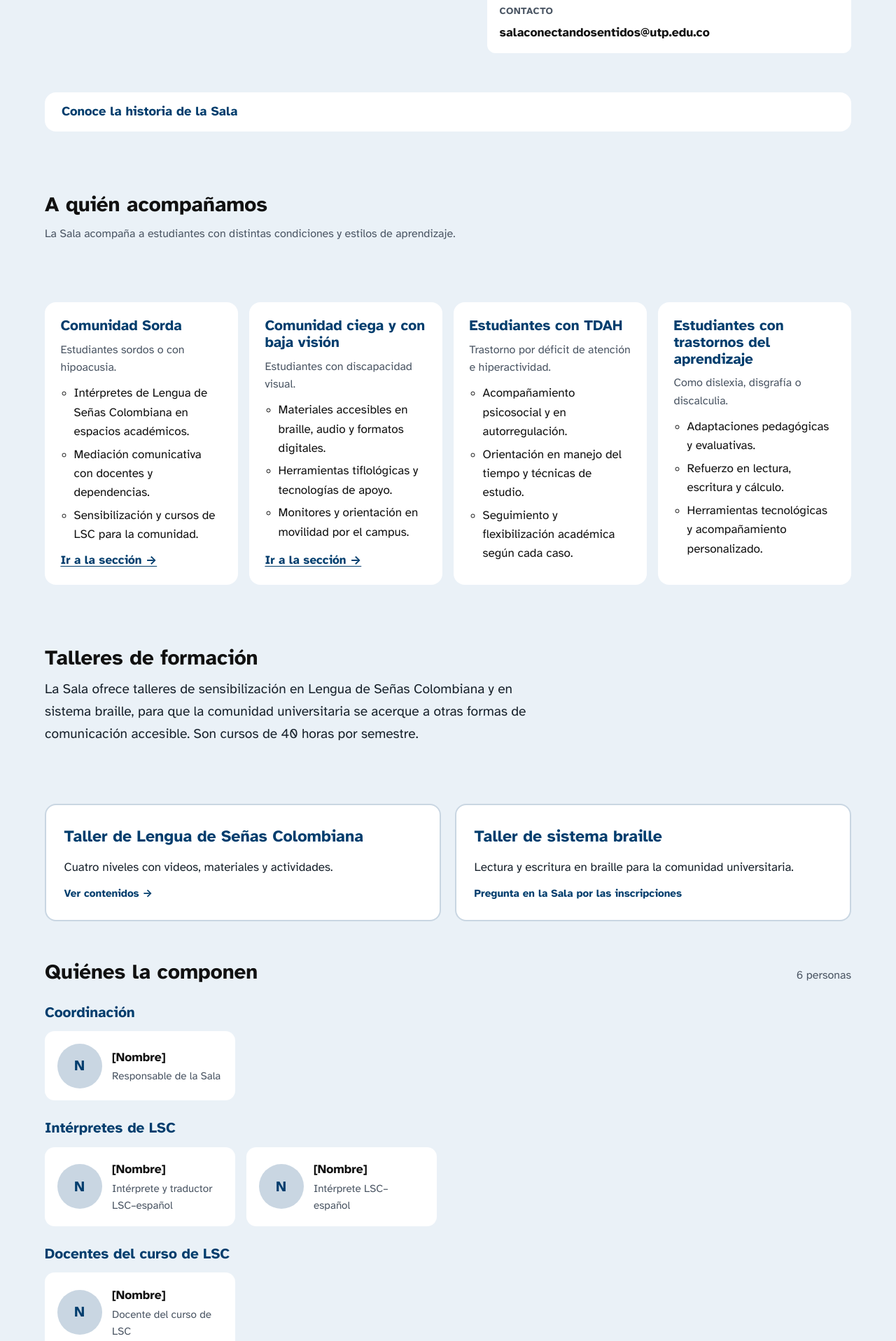
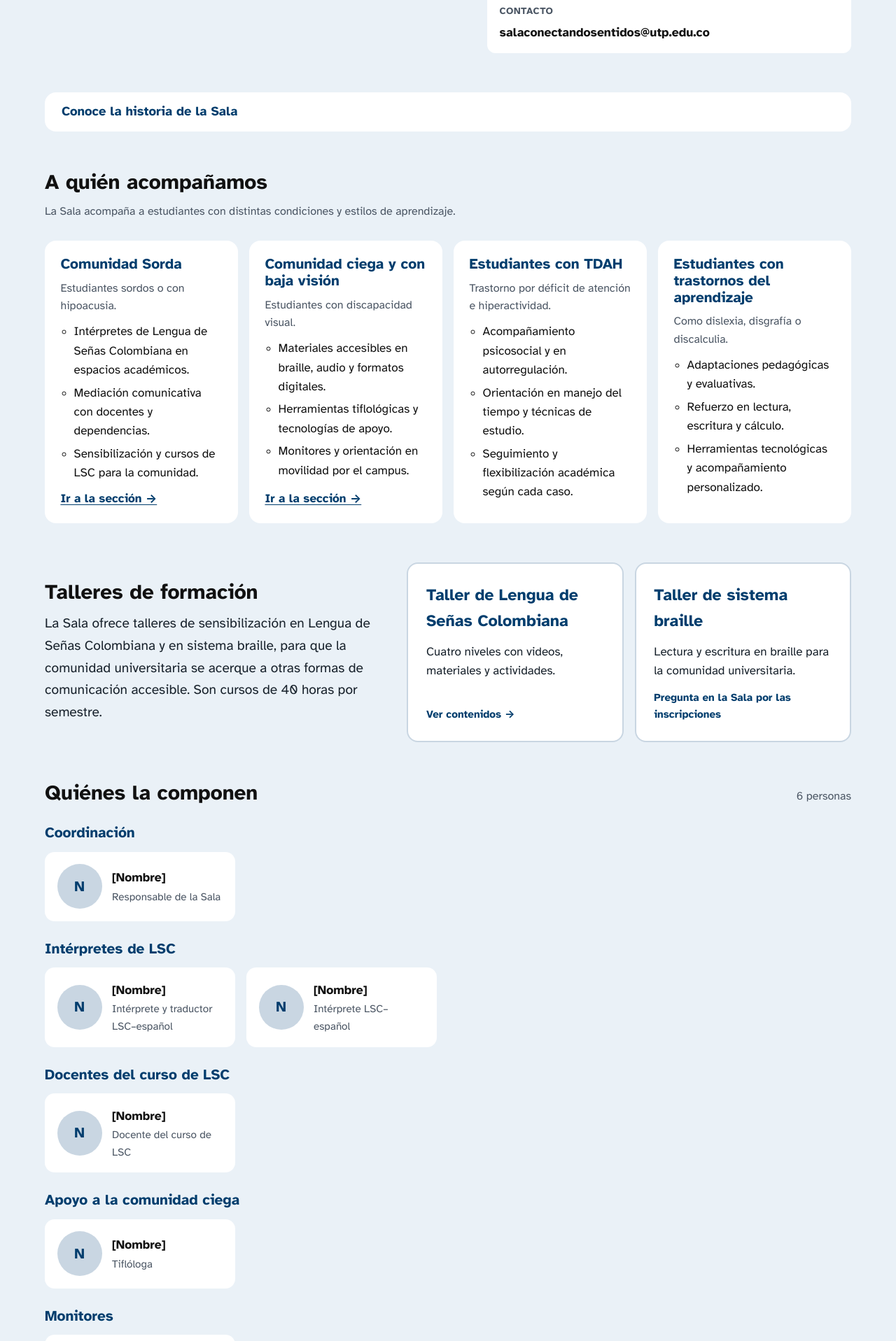
Before and after one commit to jhonatan-vivas/sala-sentidos, a Jekyll site: the page built from index.html, in a window 1280 px wide. Shown: the part 1790-3707 px from the top of the page at 70% size. Built offline with Jekyll 4.4.1, drawn with Linux system fonts in a browser that asks for light colours.

Commit message:
Ajuste de espacios en Inicio

```diff
--- a/assets/css/main.css
+++ b/assets/css/main.css
@@ -428,7 +428,11 @@ html.alto-contraste .nav :focus-visible { outline-color: #FFE14D; }
 .historia { background: var(--blanco); border-radius: 16px; padding: 0 1.5rem; }
 .historia__resumen { cursor: pointer; min-height: 3.5rem; display: flex; align-items: center; font-weight: 700; font-size: 1.15rem; color: var(--azul); }
 .historia__texto { display: flex; flex-direction: column; gap: .9rem; padding-bottom: 1.5rem; font-size: 1.1rem; color: var(--tinta); max-width: 48rem; }
-.seccion-intro--sin-margen { margin-bottom: 0; }
+.seccion-intro--sin-margen, .banda .seccion-intro--sin-margen { margin-bottom: 0; padding-block: 0; }
+.talleres { display: flex; flex-wrap: wrap; gap: 2rem; align-items: center; }
+.talleres__intro { flex: 1 1 22rem; min-width: 0; display: flex; flex-direction: column; gap: .75rem; }
+.talleres__lista { flex: 1.4 1 28rem; min-width: 0; list-style: none; margin: 0; padding: 0; display: grid; grid-template-columns: repeat(auto-fill, minmax(15rem, 1fr)); gap: 1rem; }
+.talleres__lista > li { display: flex; }
 .poblaciones { list-style: none; margin: 0; padding: 0; display: grid; grid-template-columns: repeat(auto-fill, minmax(16rem, 1fr)); gap: 1rem; }
 .poblacion { background: var(--blanco); border-radius: 16px; padding: 1.4rem; display: flex; flex-direction: column; gap: .6rem; }
 .poblacion__apoyos { margin: 0; padding-left: 1.2rem; display: flex; flex-direction: column; gap: .35rem; }
--- a/index.html
+++ b/index.html
@@ -106,12 +106,12 @@ modulos:
     </div>
 
     {%- if sala.talleres %}
-    <div class="pila">
-      <div class="seccion-intro seccion-intro--sin-margen">
+    <div class="talleres">
+      <div class="talleres__intro">
         <h3 class="titulo-3">Talleres de formación</h3>
         <p class="texto-grande">{{ sala.talleres.texto }}</p>
       </div>
-      <ul class="rejilla-tarjetas">
+      <ul class="talleres__lista">
         {%- for t in sala.talleres.items %}
         <li>
           {%- if t.url and t.url != "" %}
```
